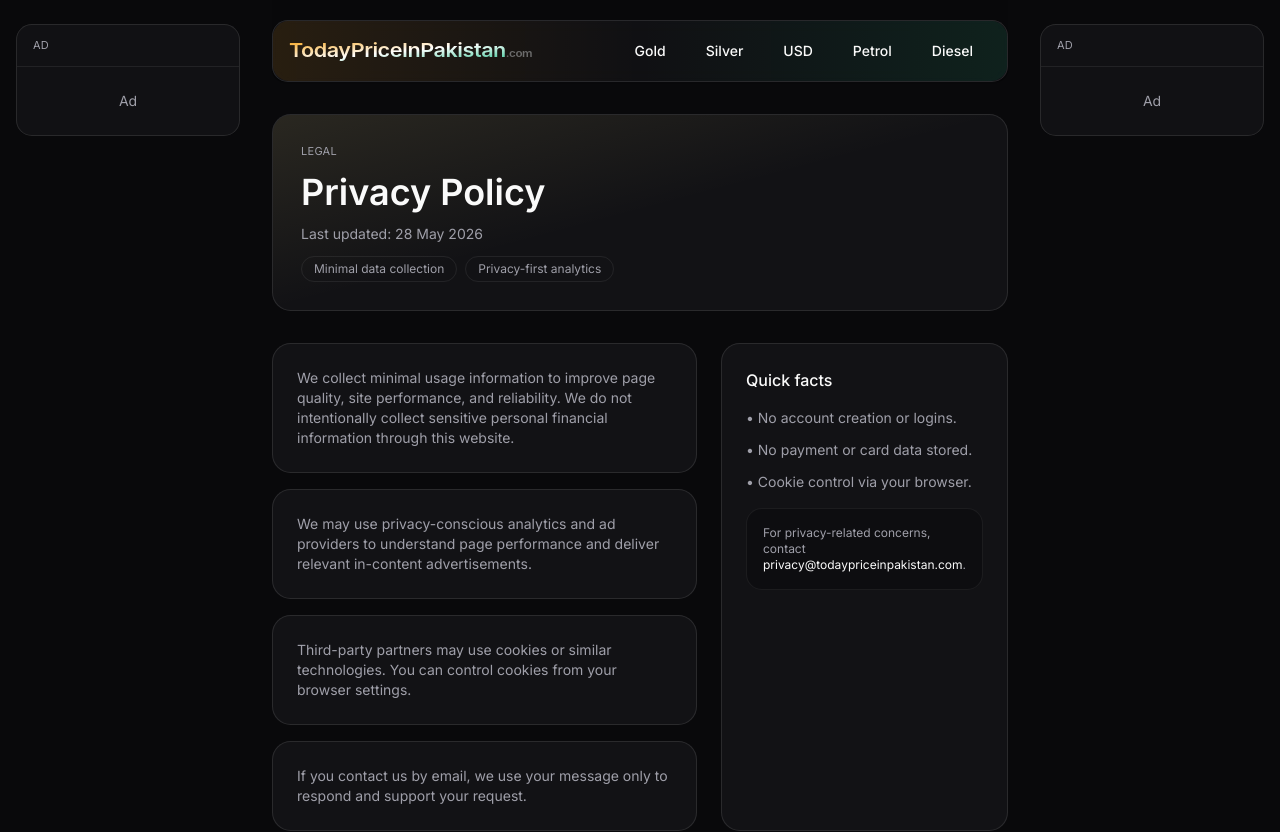
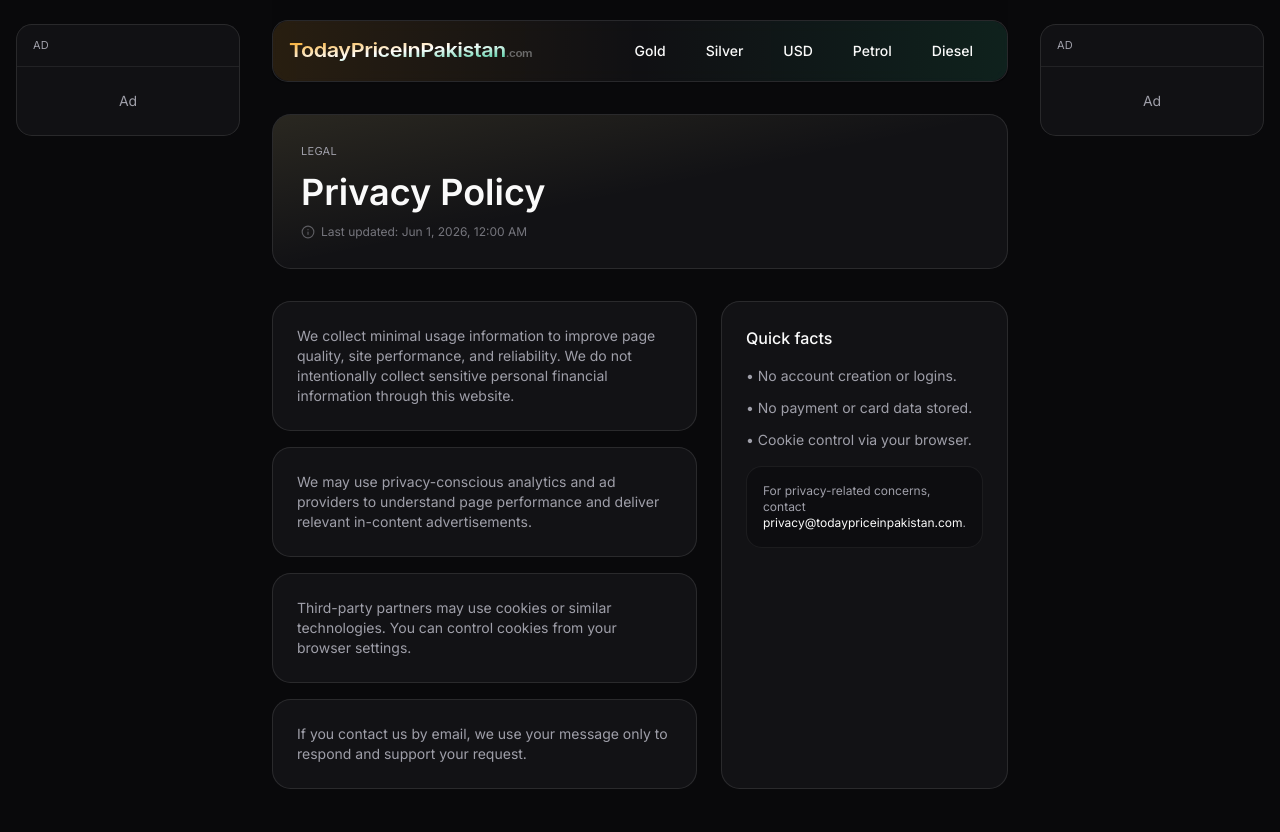
Before and after one commit to eazizurrehman/todaypriceinpakistan.com, a Next.js app: page /privacy-policy in a window 1280 px wide. Shown: the top 832 px of the page. Built offline with nearby package versions, Linux system fonts and the light colour scheme.

Commit message:
refactor: add AppLastUpdated component

```diff
--- a/app/(generic)/about/page.tsx
+++ b/app/(generic)/about/page.tsx
@@ -11,23 +11,15 @@
         <div className="pointer-events-none absolute inset-0 bg-linear-to-br from-amber-200/10 via-transparent to-transparent" />
         <div className="relative space-y-3">
           <p className="text-[11px] text-muted-foreground uppercase tracking-wide">
-            About us
+            Company
           </p>
-          <h1 className="font-semibold text-4xl">About TodayPriceInPakistan</h1>
+          <h1 className="font-semibold text-4xl">About Us</h1>
           <p className="text-muted-foreground text-sm">
             TodayPriceInPakistan.com is a focused commodity price hub designed
             for users who want fast, clean, and practical updates without
             clutter. We publish key pricing information in a consistent
             dashboard format that is easy to browse on mobile and desktop.
           </p>
-          <div className="flex flex-wrap gap-2 text-muted-foreground text-xs">
-            <span className="rounded-full border border-border/70 px-3 py-1">
-              Mobile-first
-            </span>
-            <span className="rounded-full border border-border/70 px-3 py-1">
-              Clean data presentation
-            </span>
-          </div>
         </div>
       </section>
 
--- a/app/(generic)/methodology/page.tsx
+++ b/app/(generic)/methodology/page.tsx
@@ -18,14 +18,6 @@
             This page explains how we gather and present rates to keep updates
             clean, transparent, and useful.
           </p>
-          <div className="flex flex-wrap gap-2 text-muted-foreground text-xs">
-            <span className="rounded-full border border-border/70 px-3 py-1">
-              Clear sources
-            </span>
-            <span className="rounded-full border border-border/70 px-3 py-1">
-              Consistent units
-            </span>
-          </div>
         </div>
       </section>
 
--- a/app/(generic)/privacy-policy/page.tsx
+++ b/app/(generic)/privacy-policy/page.tsx
@@ -1,3 +1,5 @@
+import { AppLastUpdated } from "@/app/_components/last-updated";
+
 export const metadata = {
   title: "Privacy Policy - TodayPriceInPakistan.com",
   description:
@@ -14,17 +16,7 @@
             Legal
           </p>
           <h1 className="font-semibold text-4xl">Privacy Policy</h1>
-          <p className="text-muted-foreground text-sm">
-            Last updated: 28 May 2026
-          </p>
-          <div className="flex flex-wrap gap-2 text-muted-foreground text-xs">
-            <span className="rounded-full border border-border/70 px-3 py-1">
-              Minimal data collection
-            </span>
-            <span className="rounded-full border border-border/70 px-3 py-1">
-              Privacy-first analytics
-            </span>
-          </div>
+          <AppLastUpdated dateAndTime={new Date("June 1, 2026")} />
         </div>
       </section>
 
--- a/app/(generic)/terms-of-use/page.tsx
+++ b/app/(generic)/terms-of-use/page.tsx
@@ -1,3 +1,5 @@
+import { AppLastUpdated } from "@/app/_components/last-updated";
+
 export const metadata = {
   title: "Terms of Use - TodayPriceInPakistan.com",
   description: "Terms of Use for accessing and using TodayPriceInPakistan.com.",
@@ -13,17 +15,7 @@
             Legal
           </p>
           <h1 className="font-semibold text-4xl">Terms of Use</h1>
-          <p className="text-muted-foreground text-sm">
-            Last updated: 28 May 2026
-          </p>
-          <div className="flex flex-wrap gap-2 text-muted-foreground text-xs">
-            <span className="rounded-full border border-border/70 px-3 py-1">
-              Informational content
-            </span>
-            <span className="rounded-full border border-border/70 px-3 py-1">
-              Responsible use
-            </span>
-          </div>
+          <AppLastUpdated dateAndTime={new Date("June 1, 2026")} />
         </div>
       </section>
 
--- a/app/(modules)/gold/calculators/_gold-price-converter.tsx
+++ b/app/(modules)/gold/calculators/_gold-price-converter.tsx
@@ -1,6 +1,7 @@
 "use client";
 
 import { useState } from "react";
+import { AppLastUpdated } from "@/app/_components/last-updated";
 import {
   Combobox,
   ComboboxContent,
@@ -19,7 +20,6 @@
   type TUnit,
   UNITS,
 } from "@/lib/calculators";
-import { formatDateAndTime } from "@/lib/date";
 
 export function GoldPriceCalculator({
   basePricePerTolaPer24k,
@@ -47,14 +47,11 @@
 
   return (
     <div className="rounded-4xl border bg-card/70 p-6 shadow-lg">
-      <div className="flex items-center justify-between gap-2">
-        <p className="mt-2 text-muted-foreground text-sm">
-          Calculate gold value by weight and karat in PKR.
-        </p>
-        <p className="text-muted-foreground text-xs">
-          Last updated: {formatDateAndTime(priceUpdatedAt)}
-        </p>
-      </div>
+      <p className="mt-2 text-muted-foreground text-sm">
+        Calculate gold value by weight and karat in PKR.
+      </p>
+      <AppLastUpdated dateAndTime={priceUpdatedAt} />
+
       <div className="mt-6 flex gap-4">
         <div className="flex-1">
           <Input
--- a/app/(modules)/gold/calculators/_gold-zakat-converter.tsx
+++ b/app/(modules)/gold/calculators/_gold-zakat-converter.tsx
@@ -1,6 +1,7 @@
 "use client";
 
 import { useState } from "react";
+import { AppLastUpdated } from "@/app/_components/last-updated";
 import {
   Combobox,
   ComboboxContent,
@@ -19,7 +20,6 @@
   type TUnit,
   UNITS,
 } from "@/lib/calculators";
-import { formatDateAndTime } from "@/lib/date";
 
 const GOLD_NISAB_GRAMS = 87.4785;
 const ZAKAT_RATE = 0.025;
@@ -52,9 +52,7 @@
         Calculate your gold Zakat based on the nisab threshold (
         {GOLD_NISAB_GRAMS}g of 24k gold - {formatPKR(nisabValuePKR)}).
       </p>
-      <p className="text-muted-foreground text-xs">
-        Last updated: {formatDateAndTime(priceUpdatedAt)}
-      </p>
+      <AppLastUpdated dateAndTime={priceUpdatedAt} />
 
       <div className="mt-6 flex gap-4">
         <div className="flex-1">
--- a/app/_components/hero-section.tsx
+++ b/app/_components/hero-section.tsx
@@ -1,6 +1,6 @@
 import Image from "next/image";
+import { AppLastUpdated } from "@/app/_components/last-updated";
 import { Pulse } from "@/app/_components/pulse";
-import { formatDateAndTime } from "@/lib/date";
 import { cn } from "@/lib/utils";
 
 export function HeroSection({
@@ -38,9 +38,7 @@
               {title}
             </h1>
             <p className="text-muted-foreground text-sm">{description}</p>
-            <p className="text-muted-foreground text-xs">
-              Last updated: {formatDateAndTime(updatedAt)}
-            </p>
+            <AppLastUpdated dateAndTime={updatedAt} />
           </div>
           <div>
             <Image
--- /dev/null
+++ b/app/_components/last-updated.tsx
@@ -0,0 +1,11 @@
+import { Info } from "lucide-react";
+import { formatDateAndTime } from "@/lib/date";
+
+export function AppLastUpdated({ dateAndTime }: { dateAndTime: Date }) {
+  return (
+    <p className="mt-2 flex items-center gap-1.5 text-muted-foreground/70 text-xs">
+      <Info className="size-3.5 text-muted-foreground/50" />
+      Last updated: {formatDateAndTime(dateAndTime)}
+    </p>
+  );
+}
```
